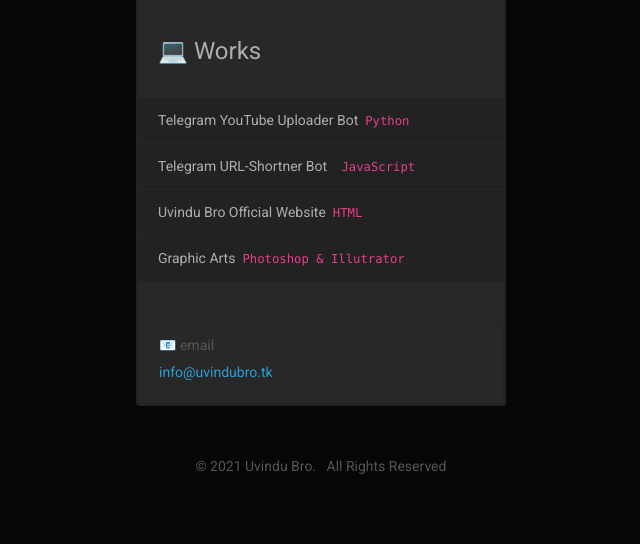
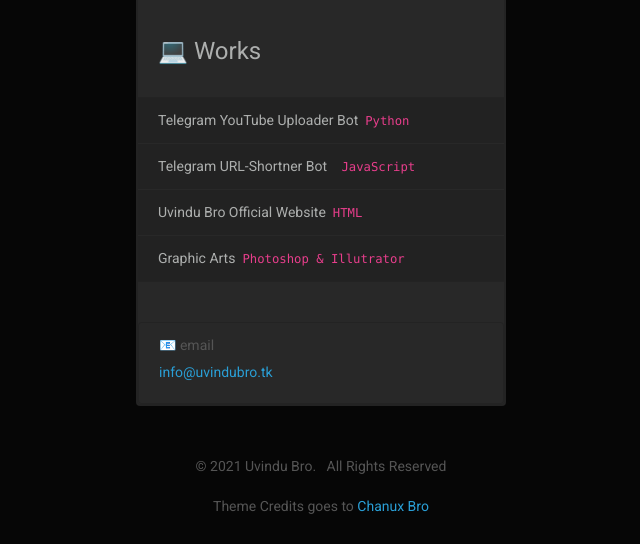
Before and after one commit to UvinduRajapakshe/Chanux-Bro, a plain HTML site: page index.html in a window 1280 px wide. Shown: the part 764-1308 px from the top of the page, without its empty margins (319-959 px from the left). Before the commit the page ends 1268 px from the top, so only its background shows below. Drawn offline with Linux system fonts and the light colour scheme.

Commit message:
Update index.html

```diff
--- a/index.html
+++ b/index.html
@@ -161,6 +161,7 @@ Traveler <br>
 
 <br><br>
 <h6 class="card-subtitle mb-2 text-muted" align=center>© 2021 Uvindu Bro. &nbsp; All Rights Reserved</h6> <br>
+	<h6 class="card-subtitle mb-2 text-muted" align=center>Theme Credits goes to&nbsp;<a href="https://chanuxbro.com">Chanux Bro</a></h6> <br>
 
 
 
```
